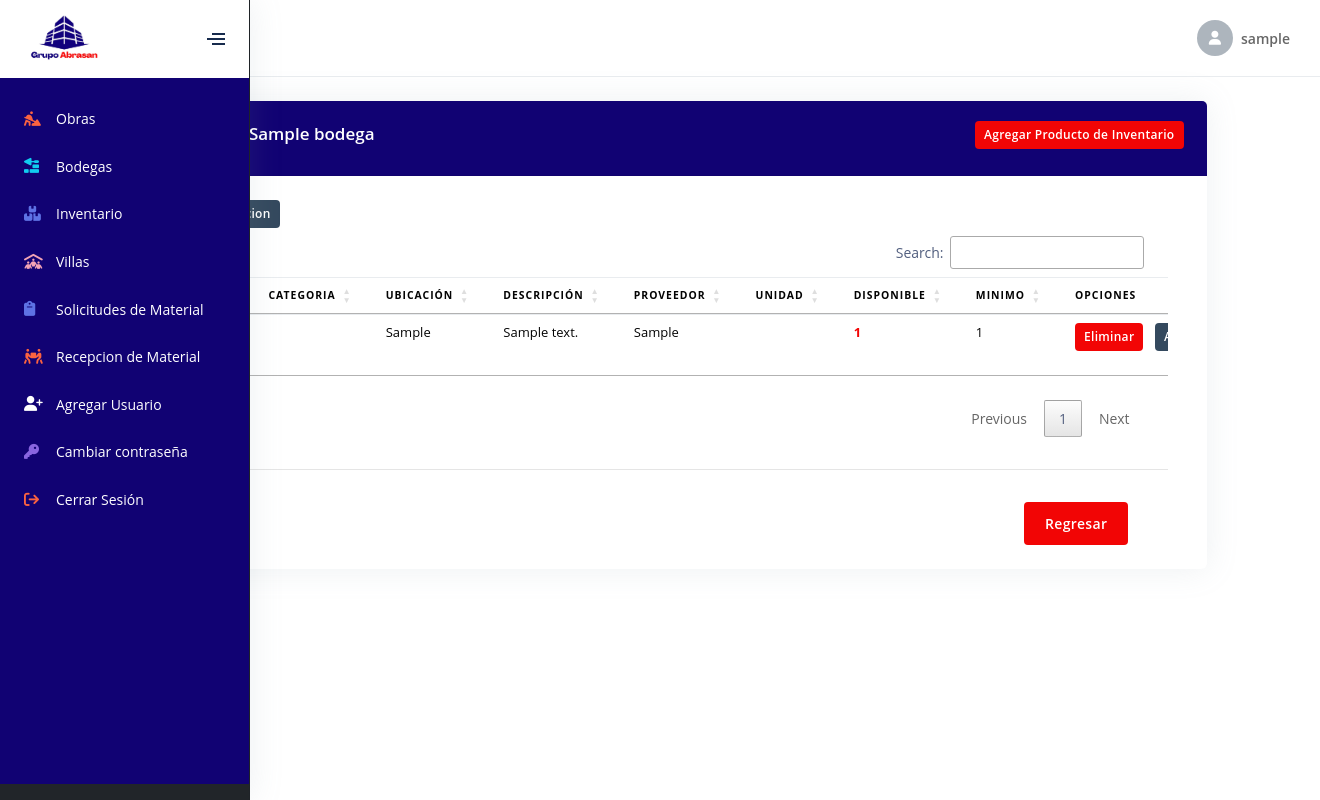
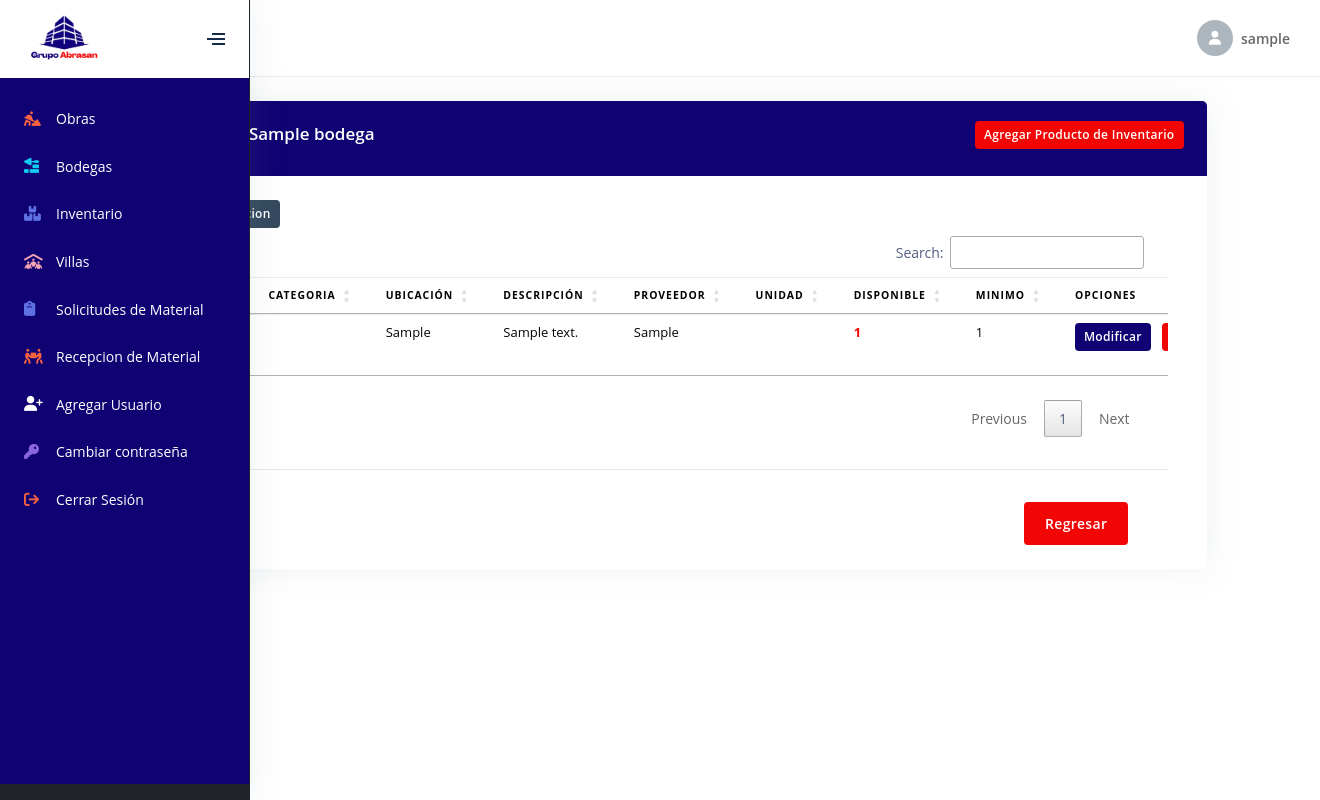
Before and after one commit to mons-castrosix/prueba2, a Django app: page /inventario/listar-producto-bodega/1/ in a window 1320 px wide; the page is wider, and only the part inside the window is pictured. Run offline with Django 4.2, Linux system fonts and the light colour scheme; a user stored in the database is signed in; tables that the repository leaves empty hold one stand-in row (values such as "Sample post"); some libraries are stand-ins or nearby versions.

Commit message:
Update productos-bodegas.html

```diff
--- a/grupo_abrasan/app/templates/app/bodega/productos-bodegas.html
+++ b/grupo_abrasan/app/templates/app/bodega/productos-bodegas.html
@@ -139,7 +139,9 @@
                                     <td>
 
 
-
+                                      {% if perms.app.add_bodegaproductos %}
+                                      <a class="btn btn-sm" style="background-color:#110273; color:white" href="{% url 'app:modificar_producto' id=p.id bodega=bodega.id%}">Modificar</a>
+                                      {% endif %}
                                       {% if perms.app.delete_bodegaproductos %}
                                       <a class="btn btn-sm" style="background-color:#F20505; color:white" onclick="eliminarProductoBodega({{bodega.id}},{{p.id}})">Eliminar</a>
                                       {% endif %}
```
